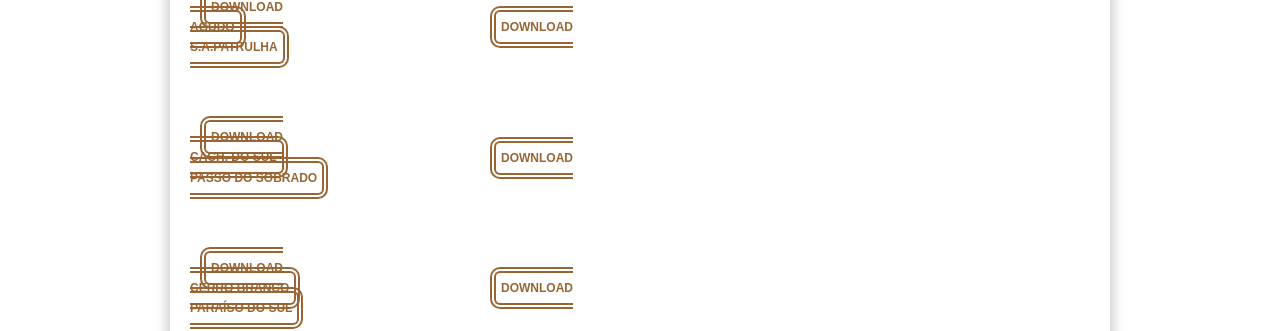
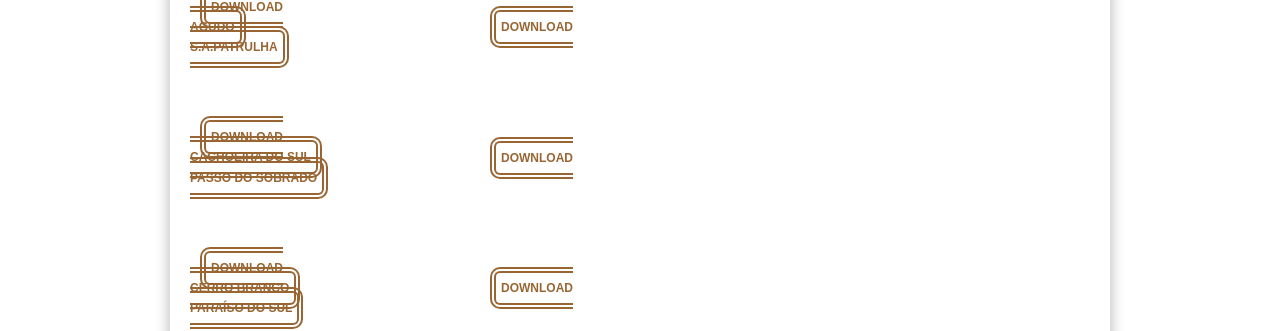
Before and after one commit to claudiovargas1955/claudiovargas1955.github.io, a Jekyll site: the page built from _pages/downloads.html, in a window 1280 px wide. Shown: the part 800-1131 px from the top of the page. Built offline with Jekyll 4.4.1, drawn with Linux system fonts in a browser that asks for light colours; some web fonts are replaced.

Commit message:
Update downloads.html

```diff
--- a/_pages/downloads.html
+++ b/_pages/downloads.html
@@ -155,7 +155,7 @@ mensagem na página contato desse site, ou pelo email (claudio_.vargas@hotmail.c
 <a class="indsap" href="/media/indice lavras do sul.pdf" target="_blank">DOWNLOAD <br>LAVRAS DO SUL</a><br>
 <a class="indcs" href="/media/indice agudo.pdf" target="_blank">DOWNLOAD <br>AGUDO</a><br>
 <a class="indlcs" href="/media/pdf" target="_blank" target="_blank">DOWNLOAD <br>S.A.PATRULHA</a><br>
-<a class="indlds" href="/media/indice cachoeira do sul.pdf" target="_blank">DOWNLOAD <br>CACH. DO SUL</a><br>
+<a class="indlds" href="/media/indice cachoeira do sul.pdf" target="_blank">DOWNLOAD <br>CACHOEIRA DO SUL</a><br>
 <a class="indlfs" href="/media/indice passo do sobrado.pdf" target="_blank">DOWNLOAD <br>PASSO DO SOBRADO</a><br>
 <a class="indlgs" href="/media/indice cerro branco.pdf" target="_blank">DOWNLOAD <br>CERRO BRANCO</a><br>
 <a class="indlhs" href="/media/indice paraíso do sul.pdf" target="_blank">DOWNLOAD <br>PARAÍSO DO SUL</a>
```
